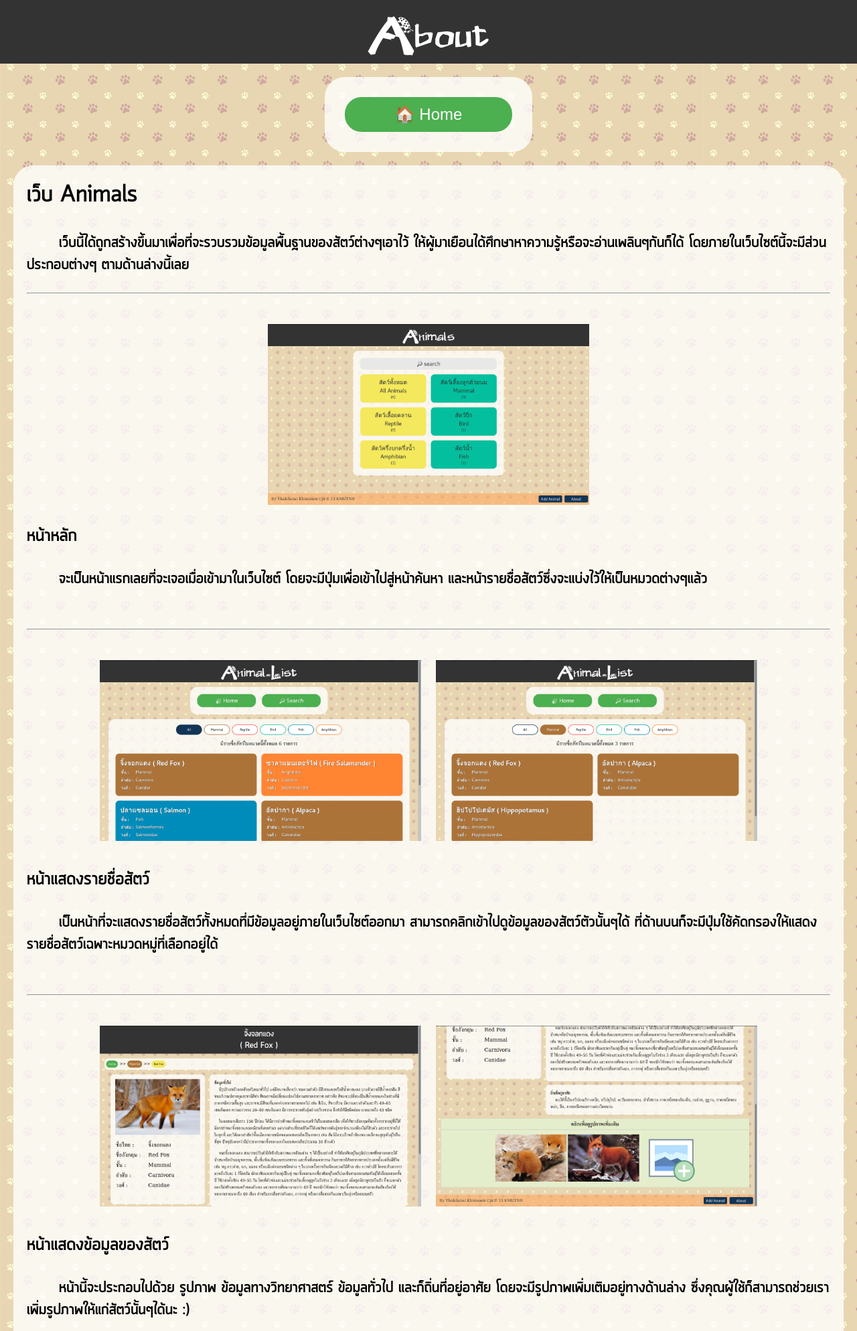
After one commit to ginzlennontk/Park, a Django app: page /park/about/ in a window 1280 px wide. The commit adds this page. Shown: the top 1988 px of the page at 67% size. Run offline with Django 3.2, Linux system fonts and the light colour scheme.

Commit message:
add about page

```diff
--- a/park/static/css/main.css
+++ b/park/static/css/main.css
@@ -29,6 +29,7 @@ body {
     margin:0px;
     color:white;
 }
+
 a:link   {
 Text-decoration: none;
 }
@@ -85,3 +86,16 @@ box-shadow: 0 8px 16px 0 rgba(0,0,0,0.2), 0 6px 20px 0 rgba(0,0,0,0.19);
     padding:15px;
     font-size:16px"
 }
+.about {
+    display: table;
+    width: 1200px;
+    margin: auto;
+    margin-bottom: 20px;
+    padding: 20px;
+    border-radius: 30px;
+    background-color:rgba(255,255,255,0.8);
+    font-family:data_head_font;
+    text-align:left;
+    font-size:24px;
+    color:black;
+}
--- /dev/null
+++ b/park/templates/park/about.html
@@ -0,0 +1,72 @@
+{% extends 'park/base.html' %}
+{% load static %}
+
+{% block title %}About{% endblock %}
+
+{% block style_n_script %}
+    <link rel="stylesheet" href="{% static '/css/list.css' %}">
+    <link rel="stylesheet" href="{% static '/css/main.css' %}">
+{% endblock %}
+
+{% block header %}
+<p id="main_page_head">About</p>
+{% endblock %}
+
+{% block content %}
+    <div class="list_div">
+        <a href="{% url 'park:index' %}"><button class="button button_menu">&#127968; Home</button></a><br>
+    </div>
+
+    <div class="about">
+        <h2>เว็บ Animals</h2>
+        <p style="text-indent:2em">เว็บนี้ได้ถูกสร้างขึ้นมาเพื่อที่จะรวบรวมข้อมูลพื้นฐานของสัตว์ต่างๆเอาไว้ ให้ผู้มาเยือนได้ศึกษาหาความรู้หรือจะอ่านเพลินๆกันก็ได้
+            โดยภายในเว็บไซต์นี้จะมีส่วนประกอบต่างๆ ตามด้านล่างนี้เลย
+        </p>
+
+        <hr><br>
+        <div style="text-align:center"><img src="{% static '/image/about/main.png' %}" width="480px" /></div>
+        <h3>หน้าหลัก</h3>
+        <p style="text-indent:2em">จะเป็นหน้าแรกเลยที่จะเจอเมื่อเข้ามาในเว็บไซต์ โดยจะมีปุ่มเพื่อเข้าไปสู่หน้าค้นหา และหน้ารายชื่อสัตว์ซึ่งจะแบ่งไว้ให้เป็นหมวดต่างๆแล้ว<br><br>
+        </p>
+
+        <hr><br>
+        <div style="text-align:center">
+            <img src="{% static '/image/about/list.png' %}" width="480px" /> &nbsp;
+            <img src="{% static '/image/about/list2.png' %}" width="480px" />
+        </div>
+        <h3>หน้าแสดงรายชื่อสัตว์</h3>
+        <p style="text-indent:2em">เป็นหน้าที่จะแสดงรายชื่อสัตว์ทั้งหมดที่มีข้อมูลอยู่ภายในเว็บไซต์ออกมา สามารถคลิกเข้าไปดูข้อมูลของสัตว์ตัวนั้นๆได้ ที่ด้านบนก็จะมีปุ่มใช้คัดกรองให้แสดงรายชื่อสัตว์เฉพาะหมวดหมู่ที่เลือกอยู่ได้<br><br>
+        </p>
+
+        <hr><br>
+        <div style="text-align:center">
+            <img src="{% static '/image/about/data.png' %}" width="480px" /> &nbsp;
+            <img src="{% static '/image/about/data2.png' %}" width="480px" />
+        </div>
+        <h3>หน้าแสดงข้อมูลของสัตว์</h3>
+        <p style="text-indent:2em">หน้านี้จะประกอบไปด้วย รูปภาพ ข้อมูลทางวิทยาศาสตร์ ข้อมูลทั่วไป และก็ถิ่นที่อยู่อาศัย
+            โดยจะมีรูปภาพเพิ่มเติมอยู่ทางด้านล่าง ซึ่งคุณผู้ใช้ก็สามารถช่วยเราเพิ่มรูปภาพให้แก่สัตว์นั้นๆได้นะ :)<br><br>
+        </p>
+
+        <hr><br>
+        <div style="text-align:center">
+            <img src="{% static '/image/about/search.png' %}" width="480px" /> &nbsp;
+            <img src="{% static '/image/about/search2.png' %}" width="480px" />
+        </div>
+        <h3>หน้าค้นหารายชื่อสัตว์</h3>
+        <p style="text-indent:2em">คุณผู้ใช้สามารถที่จะใช้หน้านี้ค้นหารายชื่อที่ต้องการได้นะ โดยวิธีใช้ก็ไม่ยากเพียงแค่กรอกคำที่ต้องการค้นหาลงไปแล้วกด SEARCH ได้เลย!!
+            หรือจะเลือกค้นหาคำเจาะจงเฉพาะส่วนก็ได้เหมือนกัน<br><br>
+        </p>
+
+        <hr><br>
+        <div style="text-align:center">
+            <img src="{% static '/image/about/add.png' %}" width="480px" /> &nbsp;
+            <img src="{% static '/image/about/add2.png' %}" width="480px" />
+        </div>
+        <h3>หน้าเพิ่มข้อมูลสัตว์</h3>
+        <p style="text-indent:2em">หากคุณผู้ใช้พบว่า <i>"ยังไม่มีสัตว์บางตัวในเว็บไซต์นี้เลยนี่ อยากช่วยเพิ่มให้จังเลยน้า"</i> ก็ทำได้เช่นกัน
+            โดยคลิกเข้ามาปุ่ม Add Animal ที่ด้านล่างของหน้าเพจ(จะมีอยู่ในทุกๆหน้า) จากนั้นก็กรอกข้อมูลให้ครบถ้วนแล้วกด Submit ได้เลย
+            ทางเราจะทำการตรวจสอบความถูกต้องก่อนแล้วจึงจะนำขึ้นหน้าเว็บไซต์ภายหลังนะ<br><br>
+        </p>
+    </div>
+{% endblock %}
--- a/park/templates/park/base.html
+++ b/park/templates/park/base.html
@@ -19,7 +19,9 @@
 
     <div id="footer">
         <div class="text-footer">By Thakdanai Khunsaen Cpr.E 13 KMUTNB</div>
-        <button class="button-footer"><p>About</p></button>
+        <a href="{% url 'park:about' %}">
+            <button class="button-footer"><p>About</p></button>
+        </a>
         <a href="{% url 'park:add_animal' %}">
             <button class="button-footer"><p>Add Animal</p></button>
         </a>
--- a/park/urls.py
+++ b/park/urls.py
@@ -4,6 +4,7 @@ from . import views
 app_name = 'park'
 urlpatterns = [
     url(r'^$', views.index, name='index'),
+    url(r'^about/$', views.about, name='about'),
     url(r'^search/$', views.search, name='search'),
     url(r'^add_animal/$', views.add_pending, name='add_animal'),
     url(r'^(?P<class_name>[A-Za-z]+)/$', views.animal_list, name='animal_list'),
--- a/park/views.py
+++ b/park/views.py
@@ -85,3 +85,6 @@ def add_picture(request,animal_name):
     image_list = animal.image.filter(status="Published").order_by('image')
 
     return HttpResponseRedirect(reverse('park:animal_data', args=(animal_name,)))
+
+def about(request):
+    return render(request, 'park/about.html')
```
Also changed, not shown: db.sqlite3, park/static/image/about/add.png (added), park/static/image/about/add2.png (added), park/static/image/about/data.png (added), park/static/image/about/data2.png (added), park/static/image/about/list.png (added), park/static/image/about/list2.png (added), park/static/image/about/main.png (added), park/static/image/about/search.png (added), park/static/image/about/search2.png (added).
